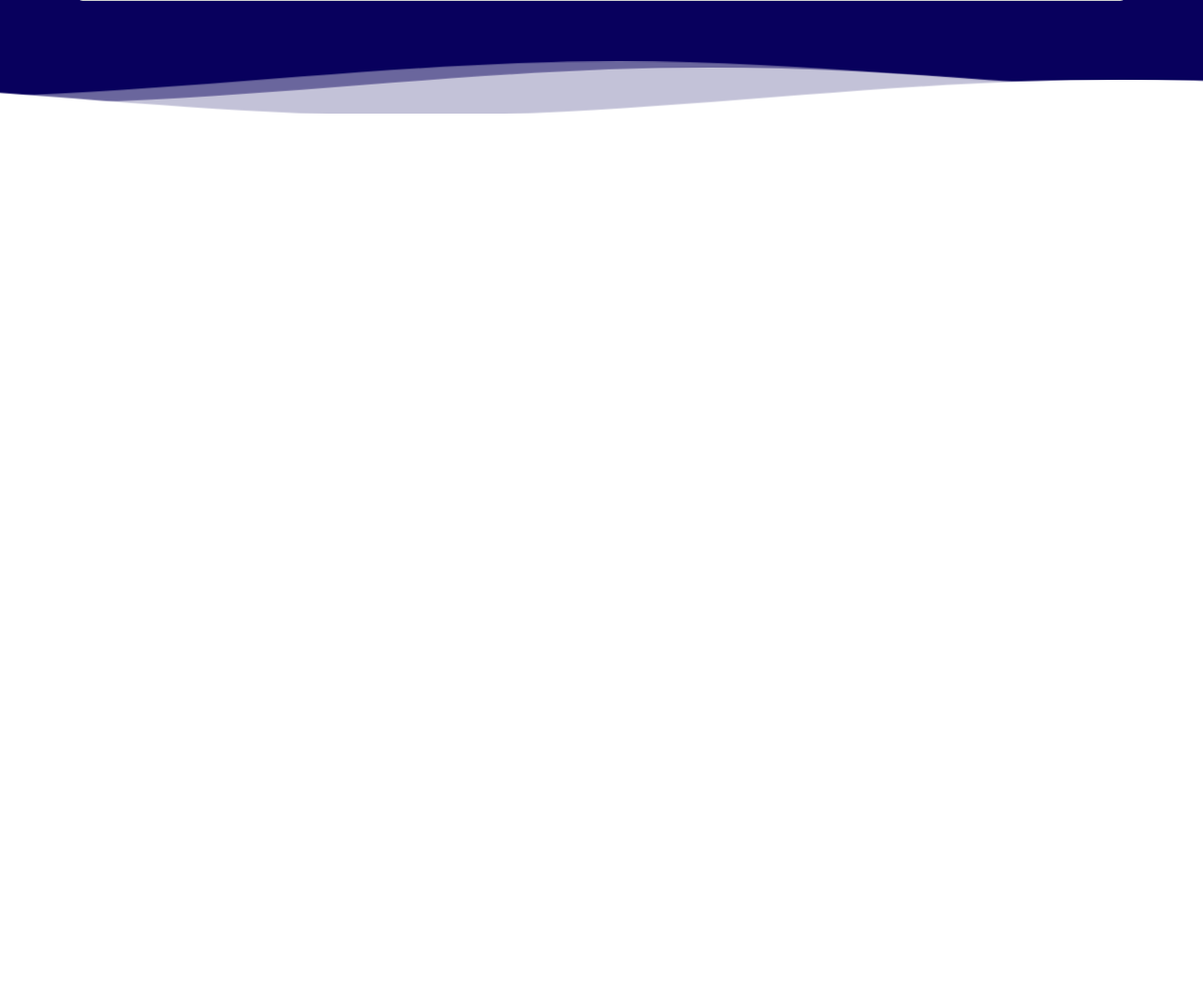
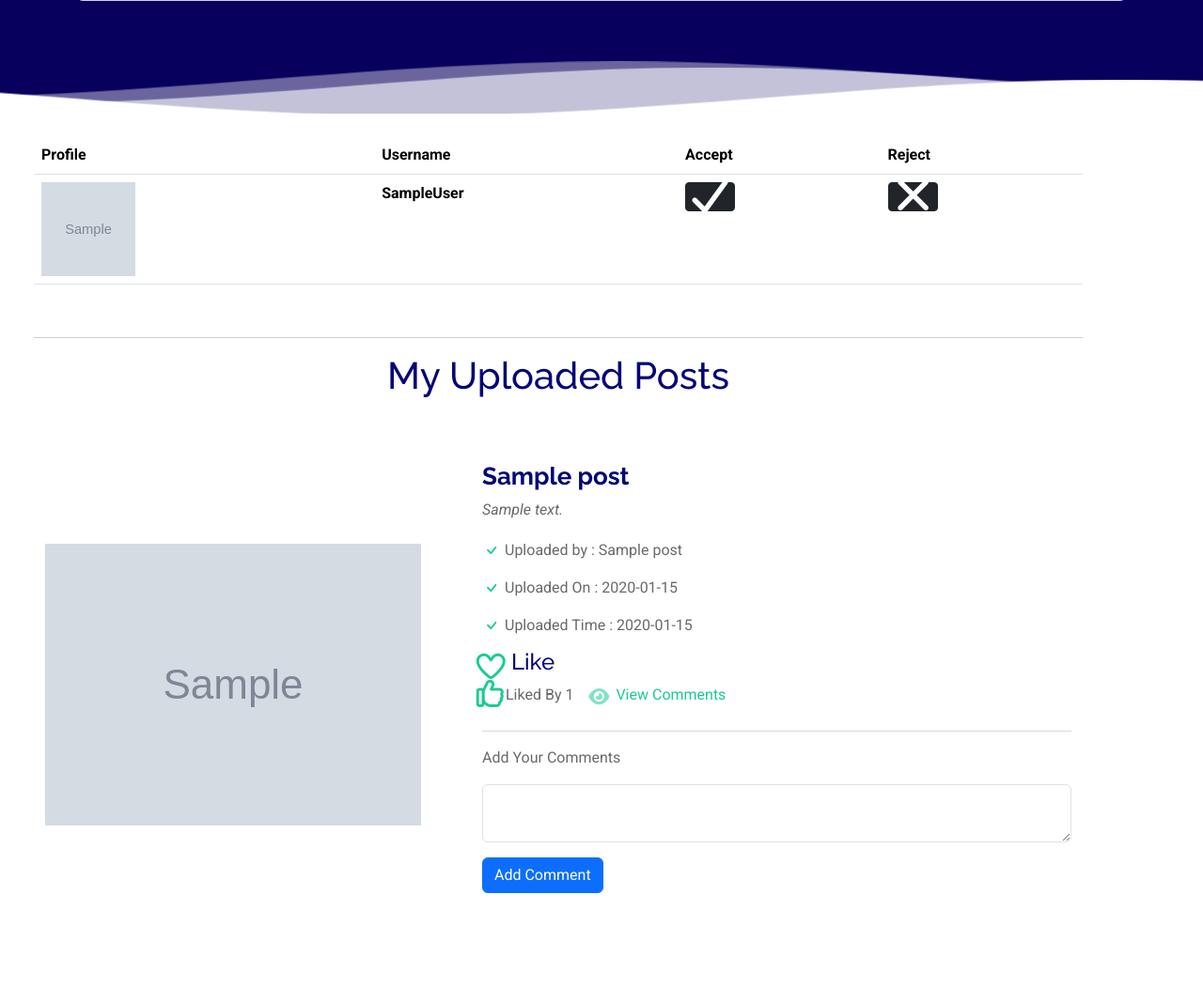
Before and after one commit to SoyebAhmed5/SomeTime, a Flask app: page /profile in a window 1280 px wide. Shown: the part 605-1656 px from the top of the page at 94% size. Before the commit the page ends 726 px from the top, so only its background shows below. Run offline with Flask 3, Linux system fonts and the light colour scheme; a user stored in the database is signed in; tables that the repository leaves empty hold one stand-in row (values such as "Sample post"); grey boxes marked "Sample" are stand-in pictures; lists and menus that the app fills with data are empty; some libraries are stand-ins or nearby versions.

Commit message:
Friend Request accept and Reject page

```diff
--- a/socialmedia/app.py
+++ b/socialmedia/app.py
@@ -274,8 +274,15 @@ def remove(ids):
 def profile():
     if not current_user.is_authenticated:
         return redirect(url_for('login'))
+
     userdata = Signup.query.filter_by(email=current_user.email).first()
-    return render_template("profile.html",userdata=userdata)
+    friends = Friends.query.filter_by(user_id=current_user.user_id).all()
+    getallmypost = Posts.query.filter_by(email=current_user.email).all()
+    myids = []
+    for i in friends:
+        signupdata = Signup.query.filter_by(user_id=i.requested_id).first()
+        myids.append(signupdata)
+    return render_template("profile.html",userdata=userdata,myids=myids,getallmypost=getallmypost)
 
 @app.route("/editprofile/<int:id>",methods=["GET",'POST'])
 def editprofile(id):
@@ -317,5 +324,17 @@ def updateprofile(id):
                 return redirect(url_for("profile"))
     return render_template("profile.html",userdata=userdata)
 
+
+@app.route("/accept/<path:ids>", methods=['GET'])
+def acceptfriendrequest(ids):
+
+    data = ids.split("/")
+    query = f"UPDATE `friends` SET `isAccepted` = 'True' WHERE `friends`.`requested_id` = '{ data[0] }' and `friends`.`user_id` = '{ data[1] }'"
+    with db.engine.begin() as conn:
+        conn.exec_driver_sql(query)
+        flash("Friend Request Accepted","success")
+        return redirect(url_for("profile"))
+
+
 if __name__ == "__main__":
     app.run(debug=True)
--- a/socialmedia/templates/auth.html
+++ b/socialmedia/templates/auth.html
@@ -30,6 +30,8 @@
     <link
       href="/static/assets/vendor/swiper/swiper-bundle.min.css"
       rel="stylesheet" />
+
+     <link rel="stylesheet" href="https://cdnjs.cloudflare.com/ajax/libs/font-awesome/7.0.1/css/all.min.css" integrity="sha512-2SwdPD6INVrV/lHTZbO2nodKhrnDdJK9/kg2XD1r9uGqPo1cUbujc+IYdlYdEErWNu69gVcYgdxlmVmzTWnetw==" crossorigin="anonymous" referrerpolicy="no-referrer" />
 
     <!-- Main CSS File -->
     <link href="/static/assets/css/main.css" rel="stylesheet" />
--- a/socialmedia/templates/connect.html
+++ b/socialmedia/templates/connect.html
@@ -18,9 +18,9 @@
     <tbody>
         {% for user in users %}
            <tr>
-             <th scope="row">{{ user.first_name }} {{user.last_name}}</th>
-             <th scope="row"><a href="/connectfriend/{{ user.user_id}}/{{ current_user.user_id }}" class="btn btn-outline btn-sm btn-primary">Add</a></th>
-             <th scope="row"><a href="/remove/{{ user.user_id}}/{{ current_user.user_id }}" class="btn btn-outline btn-sm btn-dark">Remove</a></th>
+             <th scope="row">{{ user.first_name }} {{ user.last_name }}</th>
+             <th scope="row"><a href="/connectfriend/{{ user.user_id }}/{{ current_user.user_id }}" class="btn btn-outline btn-sm btn-primary">Add</a></th>
+             <th scope="row"><a href="/remove/{{ user.user_id }}/{{ current_user.user_id }}" class="btn btn-outline btn-sm btn-dark">Remove</a></th>
            </tr>
         {% endfor %}
     </tbody>
--- a/socialmedia/templates/index.html
+++ b/socialmedia/templates/index.html
@@ -8,7 +8,7 @@
 
       <div class="container">
 
-        {% for d in data %}
+        {% for d in data|reverse %}
 
         <div class="row gy-4 align-items-center features-item">
           <div class="col-md-5 d-flex align-items-center" data-aos="zoom-out" data-aos-delay="100">
--- a/socialmedia/templates/profile.html
+++ b/socialmedia/templates/profile.html
@@ -1,20 +1,144 @@
-{% extends "auth.html" %}
- {% block title %}Profile{% endblock %}
-{% block forms %}
+{% extends "auth.html" %} {% block title %}Profile{% endblock %} {% block forms
+%}
 
 <h1 class="text-center">View Profile</h1>
 
 <div class="card p-3">
   {% include 'messages.html' %}
-  <img src="{{ url_for('static', filename='uploads/' + userdata.profileimage) }}" class="profileimg" alt="">
-  <h5 class="text-dark">Name: {{ userdata.first_name }} {{ userdata.last_name }}</h5>
-  <hr>
+  <img
+    src="{{ url_for('static', filename='uploads/' + userdata.profileimage) }}"
+    class="profileimg"
+    alt="" />
+  <h5 class="text-dark">
+    Name: {{ userdata.first_name }} {{ userdata.last_name }}
+  </h5>
+  <hr />
   <h5 class="text-dark">Email: {{ userdata.email }}</h5>
-  <hr>
+  <hr />
   <h5 class="text-dark">Phone Number: {{ userdata.phone }}</h5>
 
-  <hr>
-  <a href="/editprofile/{{ userdata.user_id }}" class="btn btn-outline-primary btn-sm">Edit Profile</a>
+  <hr />
+  <a
+    href="/editprofile/{{ userdata.user_id }}"
+    class="btn btn-outline-primary btn-sm"
+    >Edit Profile</a
+  >
 </div>
 
-{% endblock forms %}
+{% endblock forms %} {% block body %}
+
+<div class="container m-4">
+  <table class="table">
+    <thead>
+      <tr>
+        <th scope="col">Profile</th>
+        <th scope="col">Username</th>
+        <th scope="col">Accept</th>
+        <th scope="col">Reject</th>
+      </tr>
+    </thead>
+    <tbody>
+      {% for friend in myids %}
+      <tr>
+        <th scope="row">
+          <img
+            src="{{ url_for('static',filename='uploads/'+friend.profileimage) }}"
+            height="100px"
+            width="100px"
+            alt="" />
+        </th>
+        <th scope="row">{{ friend.first_name }}{{ friend.last_name }}</th>
+        <th scope="row">
+          <a
+            href="/accept/{{ friend.user_id}}/{{ current_user.user_id }}"
+            class="btn btn-outline btn-sm btn-dark"
+            ><i class="fa-solid fa-check fa-beat fa-2xl"></i
+          ></a>
+        </th>
+        <th scope="row">
+          <a
+            href="/remove/{{ friend.user_id}}/{{ current_user.user_id }}"
+            class="btn btn-outline btn-sm btn-dark"
+            ><i class="fa-solid fa-xmark fa-beat fa-2xl"></i
+          ></a>
+        </th>
+      </tr>
+      {% endfor %}
+    </tbody>
+  </table>
+
+  <br />
+  <hr />
+  <h1 class="text-center">My Uploaded Posts</h1>
+  <section id="details" class="details section">
+    <div class="container">
+      {% for d in getallmypost|reverse %}
+
+      <div class="row gy-4 align-items-center features-item">
+        <div
+          class="col-md-5 d-flex align-items-center"
+          data-aos="zoom-out"
+          data-aos-delay="100">
+          <img
+            src="{{ url_for('static', filename='uploads/' + d.image) }}"
+            class="img-fluid"
+            alt="" />
+        </div>
+        <div class="col-md-7" data-aos="fade-up" data-aos-delay="100">
+          <h3>{{ d.title }}</h3>
+          <p class="fst-italic">{{ d.description }}</p>
+          <ul>
+            <li>
+              <i class="bi bi-check"></i
+              ><span> Uploaded by : {{ d.name }}</span>
+            </li>
+            <li>
+              <i class="bi bi-check"></i
+              ><span> Uploaded On : {{ d.date }}</span>
+            </li>
+            <li>
+              <i class="bi bi-check"></i
+              ><span> Uploaded Time : {{ d.time }}</span>
+            </li>
+            <a href="/like/{{d.post_id}}"
+              ><li>
+                <h4><i class="fa-regular fa-heart fa-beat fa-2xl"></i> Like</h4>
+              </li></a
+            >
+
+            <span class="d-flex gap-3">
+              <li>
+                <i class="fa-regular fa-thumbs-up fa-beat fa-2xl"></i> Liked By
+                {{d.likes}}
+              </li>
+              <a href="/viewcomment/{{d.post_id}}"
+                ><i class="fa-solid fa-eye fa-fade fa-2xl"></i> View Comments</a
+              >
+            </span>
+
+            <hr />
+
+            <form action="/comment/{{d.post_id}}" method="post">
+              <input
+                type="hidden"
+                name="commented"
+                value="{{current_user.first_name}} {{current_user.last_name}}" />
+              <label for="comment">Add Your Comments</label>
+              <textarea
+                name="comment"
+                class="form-control mt-3 mtb-3 mb-3"
+                required></textarea>
+
+              <button class="btn btn-primary">Add Comment</button>
+            </form>
+          </ul>
+        </div>
+      </div>
+      <!-- Features Item -->
+
+      {% endfor %}
+    </div>
+  </section>
+</div>
+
+{% endblock body %}
```
